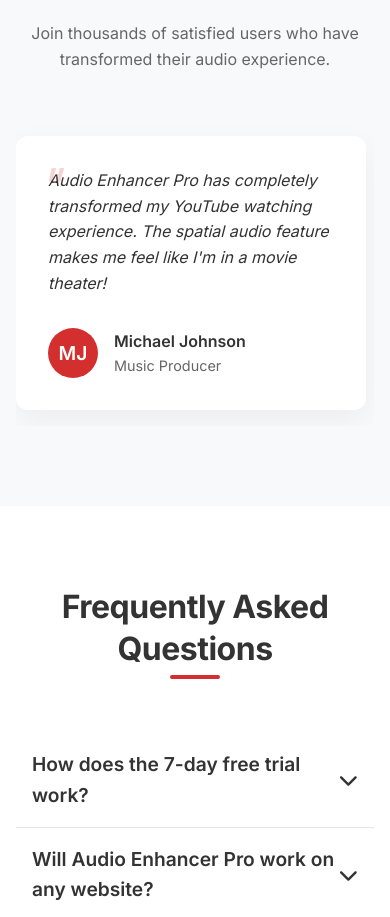
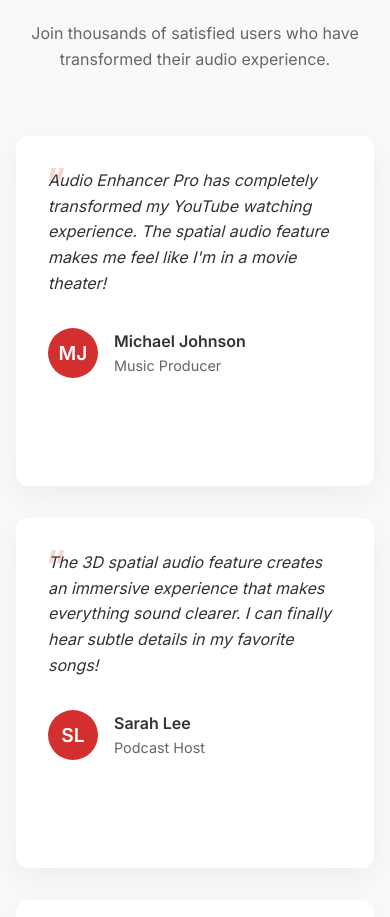
Before and after one commit to itsmontel/audio-enhancer-pro-website, a browser extension: page index.html in a window 390 px wide. Shown: the part 5960-6877 px from the top of the page. Drawn offline with Linux system fonts and the light colour scheme.

Commit message:
Fix testimonial cards mobile layout - use flex-direction column

```diff
--- a/index.html
+++ b/index.html
@@ -1218,8 +1218,9 @@
             }
 
             .testimonial-cards {
-                grid-template-columns: 1fr;
+                flex-direction: column;
                 gap: var(--spacing-md);
+                overflow-x: visible;
             }
 
             .testimonial-card {
```
